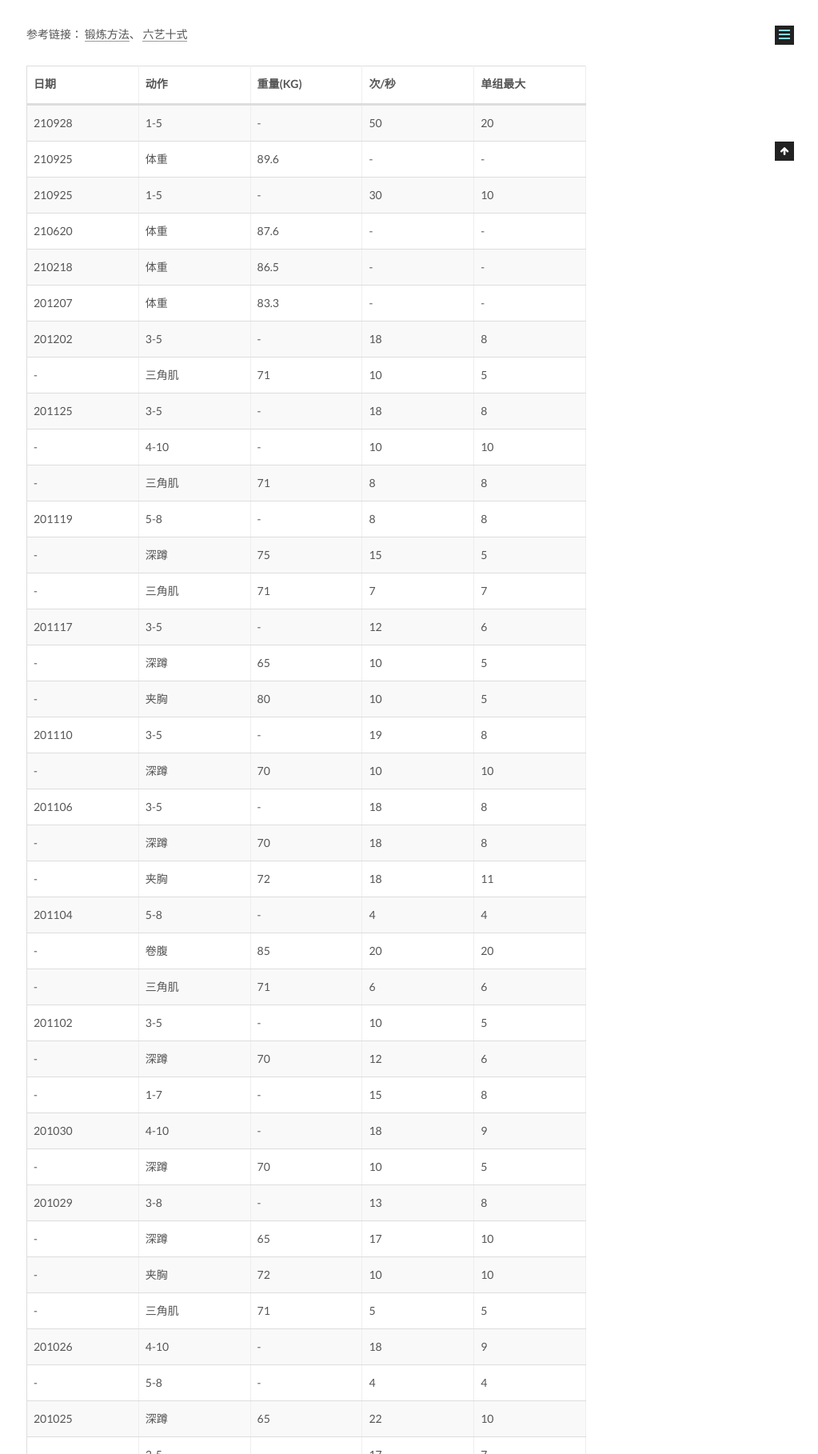
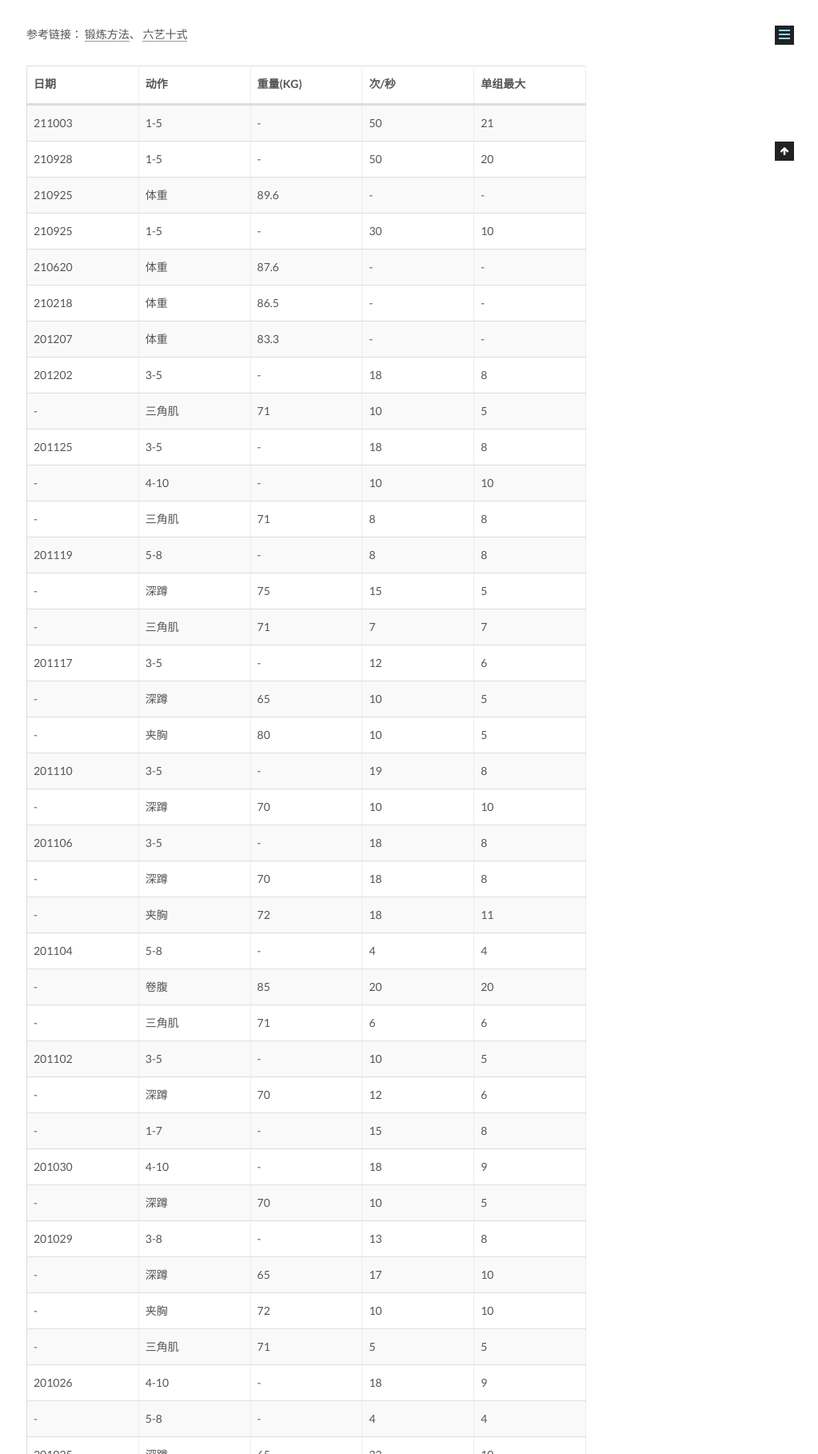
Before and after one commit to CodeHunter2006/CodeHunter2006.github.io, a Jekyll site: the page built from _posts/2020-06-01-Fitness_Record.md, in a window 1280 px wide, cut to the strip 799-2617 px from the top of the page. Shown: the whole strip at 80% size, without its empty margins (257-1280 px from the left). Built offline with Jekyll 4.4.1, drawn with Linux system fonts in a browser that asks for light colours.

Commit message:
[doc]: add contents.

```diff
--- a/_posts/2020-06-01-Fitness_Record.md
+++ b/_posts/2020-06-01-Fitness_Record.md
@@ -14,6 +14,7 @@ tags: Healthy
 
 | 日期   | 动作     | 重量(KG) | 次/秒 | 单组最大 |
 | ------ | -------- | -------- | ----- | -------- |
+| 211003 | 1-5      | -        | 50    | 21       |
 | 210928 | 1-5      | -        | 50    | 20       |
 | 210925 | 体重     | 89.6     | -     | -        |
 | 210925 | 1-5      | -        | 30    | 10       |
```
